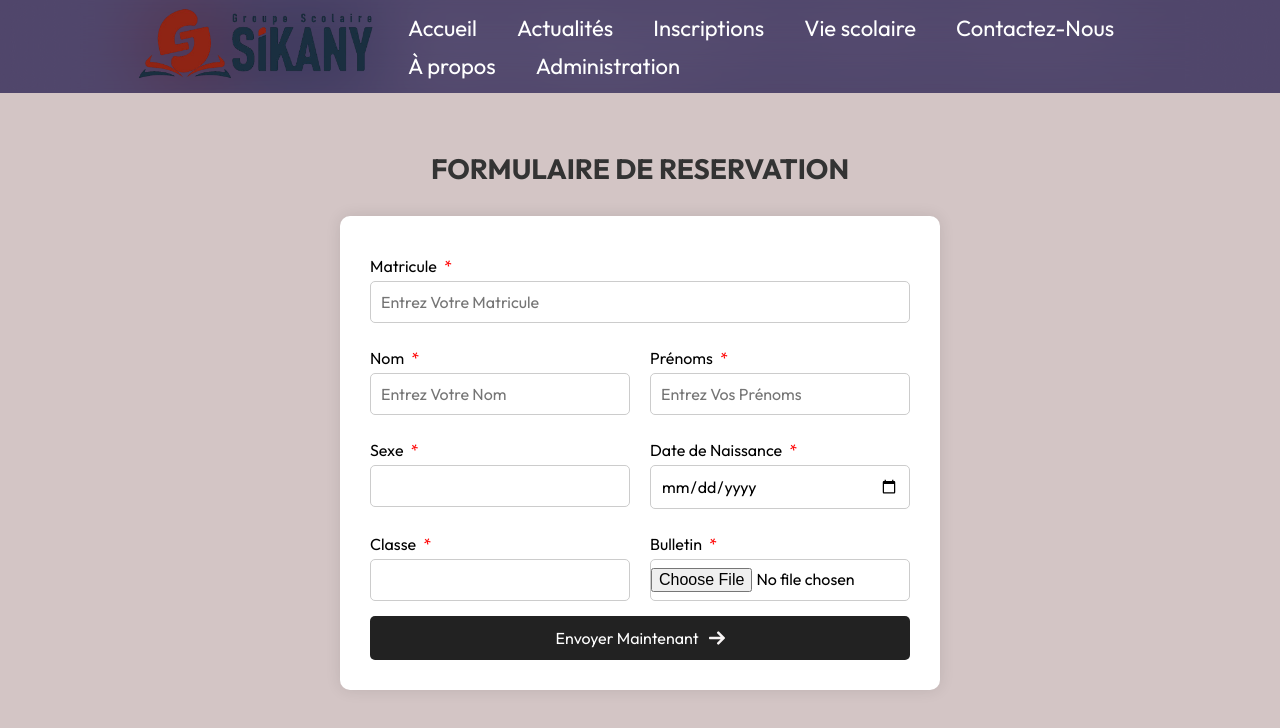
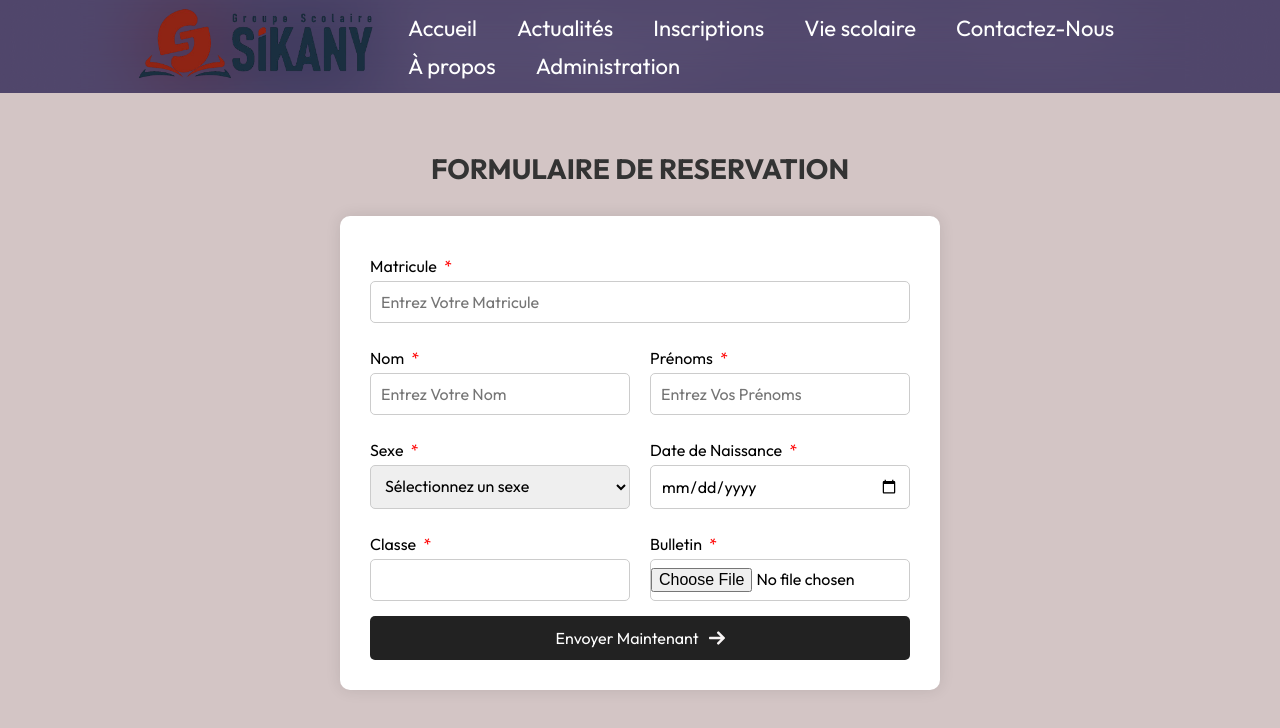
Before and after one commit to AbdelazizSangare/sikany, a React (Vite) app: page /reservations in a window 1280 px wide. Shown: the top 728 px of the page. Built offline with nearby package versions, Linux system fonts and the light colour scheme.

Commit message:
Fix: configuration for Vercel deployment

```diff
--- a/src/Components/Reservations/Reservations.css
+++ b/src/Components/Reservations/Reservations.css
@@ -10,7 +10,14 @@
   color: red;
   margin-left: 4px;
 }
-
+.reservations select {
+  padding: 10px;
+  font-size: 16px;
+  margin-bottom: 15px;
+  border: 1px solid #ccc;
+  border-radius: 5px;
+  width: 100%;
+}
 .form-container {
   display: flex;
   flex-direction: column;
@@ -38,7 +45,6 @@
 .reservations input[type="file"] {
   padding: 8px 0;
 }
-
 .reservations form {
   display: flex;
   flex-direction: column;
@@ -50,11 +56,9 @@
   box-shadow: 0 0 15px rgba(0,0,0,0.1);
   margin: auto;
 }
-
 .reservations label {
   margin: 10px 0 5px;
 }
-
 .reservations input,
 .reservations textarea {
   padding: 10px;
@@ -63,7 +67,6 @@
   border: 1px solid #ccc;
   border-radius: 5px;
 }
-
 .btn.dark-btn {
   display: flex;
   align-items: center;
@@ -75,7 +78,6 @@
   border-radius: 5px;
   cursor: pointer;
 }
-
 .btn.dark-btn img {
   margin-left: 10px;
   width: 16px;
--- a/src/Components/Reservations/Reservations.jsx
+++ b/src/Components/Reservations/Reservations.jsx
@@ -26,10 +26,14 @@ const Reservations = () => {
           </div>
 
           <div className="form-row">
-            <div className="form-group">
+            <d  iv className="form-group">
               <label>Sexe <span className="required">*</span></label>
-              <input type="text" name="sexe" required />
-            </div>
+                <select name="sexe" required>
+                <option value="">Sélectionnez un sexe</option>
+                <option value="Masculin">Masculin</option>
+                <option value="Féminin">Féminin</option>
+                </select>
+            </d>
             <div className="form-group">
               <label>Date de Naissance <span className="required">*</span></label>
               <input type="date" name="date_naissance" required />
```
